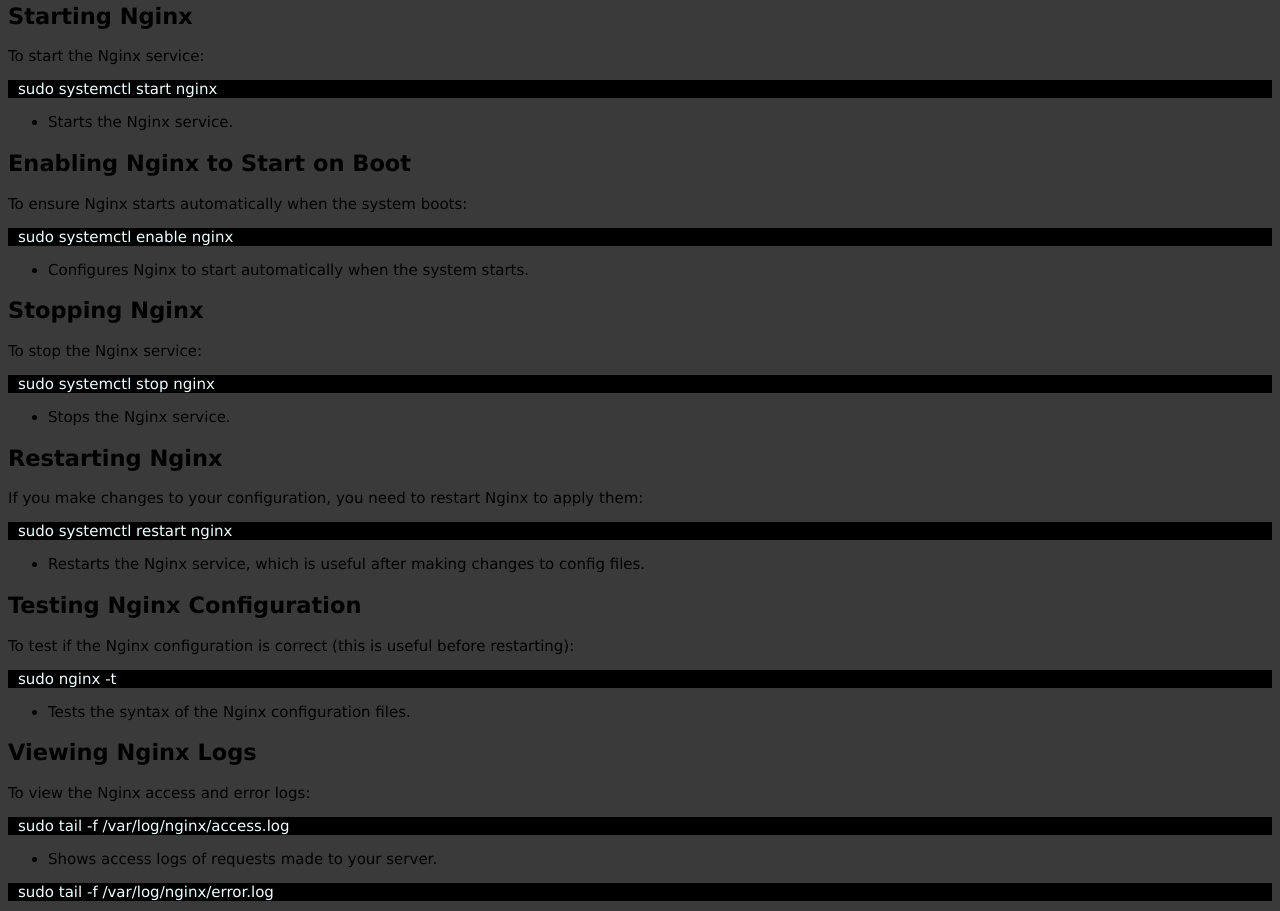
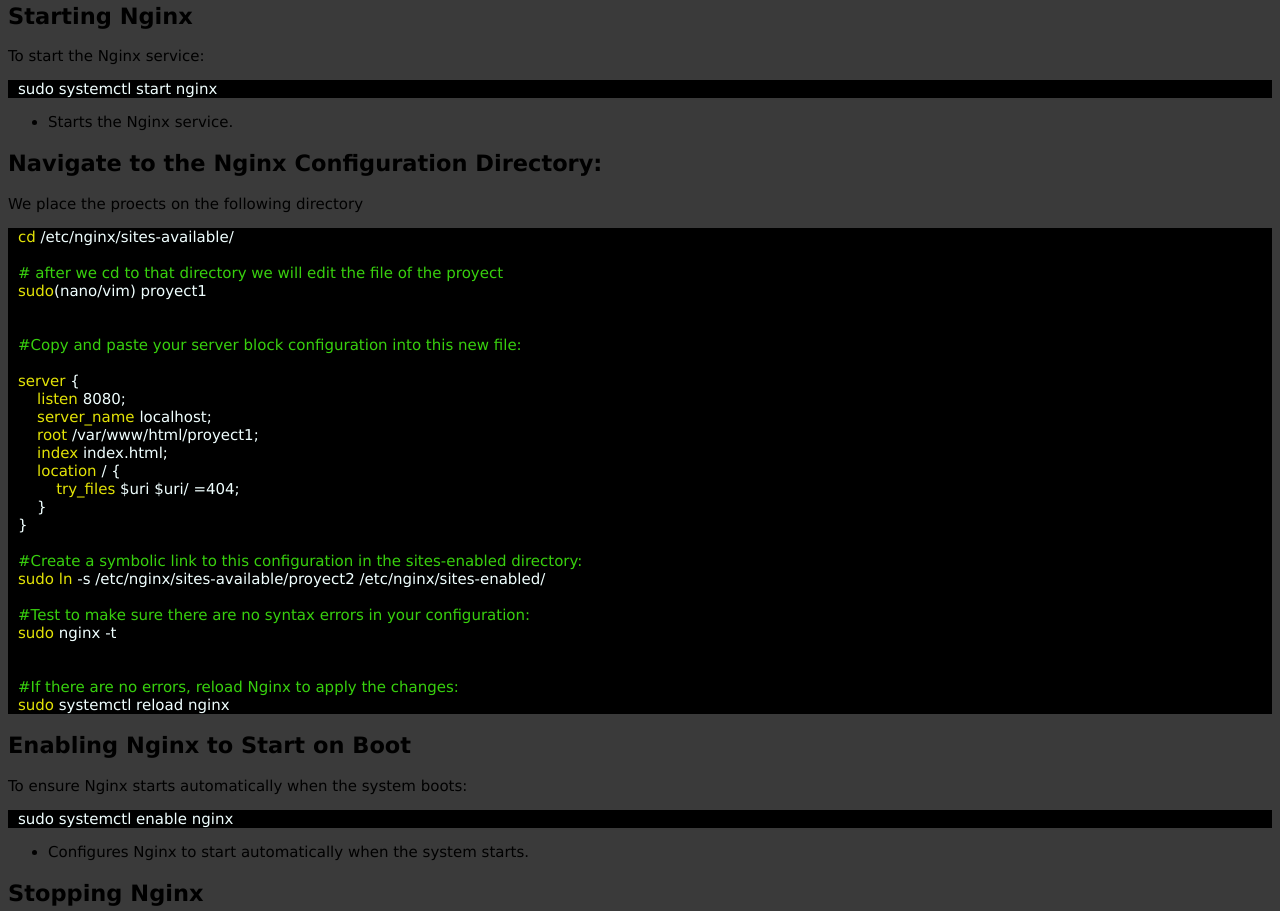
Before and after one commit to Villagrana03/wikipedia.app, a website: page Bash/Linux/nginxLinux.html in a window 1280 px wide. Shown: the part 528-1439 px from the top of the page. Drawn offline with Linux system fonts and the light colour scheme.

Commit message:
modify ngnix linux file

```diff
--- a/Bash/Linux/nginxLinux.html
+++ b/Bash/Linux/nginxLinux.html
@@ -72,6 +72,41 @@
             <li><p>Starts the Nginx service.</p></li>
         </ul>
 
+        <h2>Navigate to the Nginx Configuration Directory:</h2>
+        <p>We place the proects on the following directory</p>
+
+        <div class="blackCoding">
+            <p>
+                <span class="yellow">cd</span> /etc/nginx/sites-available/ <br>
+                <br>
+                <span class="lightGreen"># after we cd to that directory we will edit the file of the proyect</span> <br>
+                <span class="yellow">sudo</span>(nano/vim) proyect1 <br>
+                <br>
+                <br>
+                <span class="lightGreen">#Copy and paste your server block configuration into this new file:</span> <br>
+                <br>
+                <span class="yellow">server</span> { <br>
+                &nbsp;&nbsp;&nbsp;&nbsp;<span class="yellow">listen</span> 8080; <br>
+                &nbsp;&nbsp;&nbsp;&nbsp;<span class="yellow">server_name</span> localhost; <br>
+                &nbsp;&nbsp;&nbsp;&nbsp;<span class="yellow">root</span> /var/www/html/proyect1; <br>
+                &nbsp;&nbsp;&nbsp;&nbsp;<span class="yellow">index</span> index.html; <br>
+                &nbsp;&nbsp;&nbsp;&nbsp;<span class="yellow">location</span> / { <br>
+                &nbsp;&nbsp;&nbsp;&nbsp;&nbsp;&nbsp;&nbsp;&nbsp;<span class="yellow">try_files</span> $uri $uri/ =404; <br>
+                &nbsp;&nbsp;&nbsp;&nbsp;} <br>
+                } <br>
+                <br>
+                <span class="lightGreen">#Create a symbolic link to this configuration in the sites-enabled directory:</span> <br>
+                <span class="yellow">sudo ln</span> -s /etc/nginx/sites-available/proyect2 /etc/nginx/sites-enabled/ <br>
+                <br>
+                <span class="lightGreen">#Test to make sure there are no syntax errors in your configuration:</span> <br>
+                <span class="yellow">sudo</span> nginx -t <br>
+                <br>
+                <br>
+                <span class="lightGreen">#If there are no errors, reload Nginx to apply the changes:</span> <br>
+                <span class="yellow">sudo</span> systemctl reload nginx <br>
+
+            </p>
+        </div>
 
         <h2>Enabling Nginx to Start on Boot</h2>
         <p>To ensure Nginx starts automatically when the system boots:</p>
```
